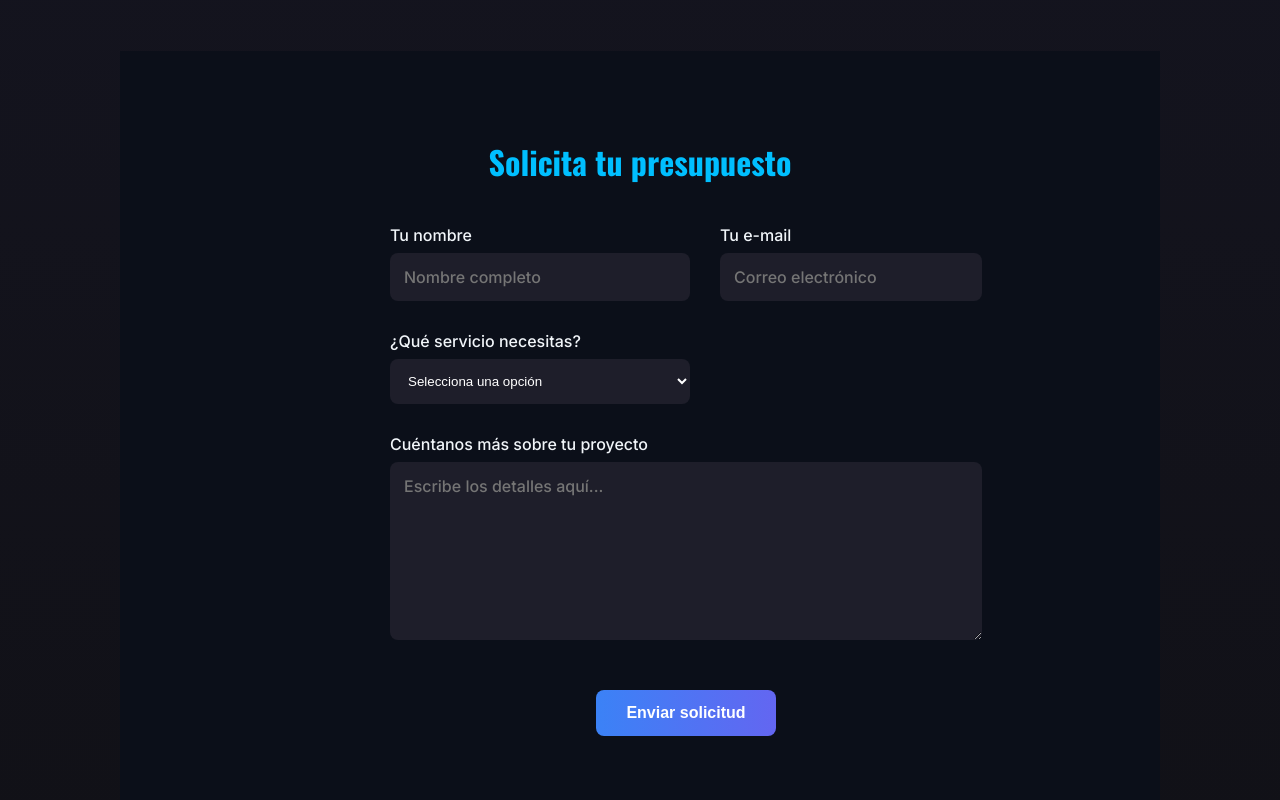
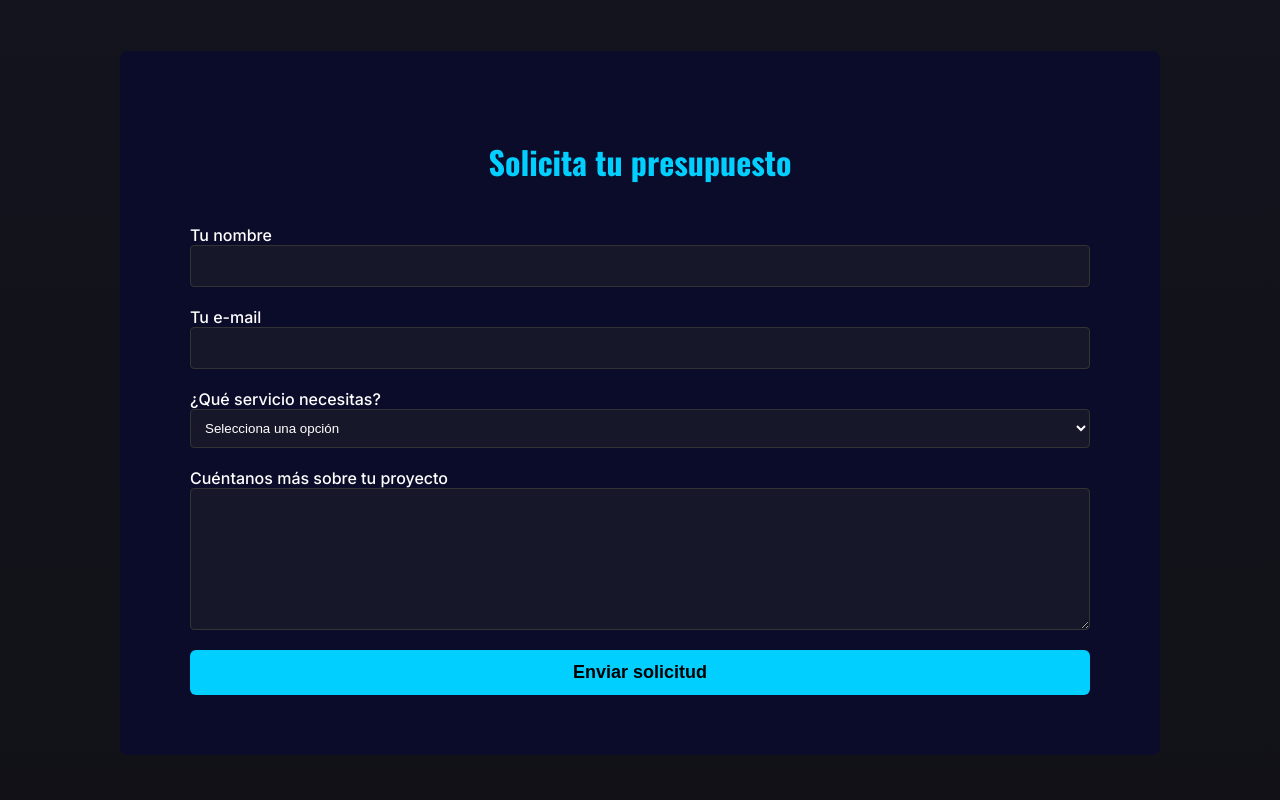
Before and after one commit to CodyDenghel67/grupo67-web, a plain HTML site: page index.html in a window 1280 px wide. Shown: the part 1960-2760 px from the top of the page. Drawn offline with nearby package versions, Linux system fonts and the light colour scheme.

Commit message:
Add files via upload

```diff
--- a/index.html
+++ b/index.html
@@ -139,56 +139,49 @@
 </section>
 
 
-<section id="contacto" style="padding: 60px 20px; background-color: #0b0f19; color: #f1f5f9;">
-  <div style="max-width: 1000px; margin: auto;">
-    <h2 style="text-align: center; font-size: 32px; margin-bottom: 40px;">Solicita tu presupuesto</h2>
+<section id="contacto" class="formulario-seccion">
 
-    <form action="https://formspree.io/f/mqabjbdo" method="POST" style="display: grid; grid-template-columns: repeat(auto-fit, minmax(300px, 1fr)); gap: 30px;">
+  <div style="max-width: 900px; margin: auto; color: white;">
+    <h2 style="text-align: center; font-size: 2rem; color: #00cfff; margin-bottom: 40px;">Solicita tu presupuesto</h2>
+  <form action="https://formspree.io/f/mqabjbdo" method="POST">
+
 
       <div style="display: flex; flex-direction: column;">
-        <label for="nombre" style="margin-bottom: 8px;">Tu nombre</label>
-        <input type="text" id="nombre" name="nombre" placeholder="Nombre completo" required
-          style="padding: 14px; border-radius: 8px; border: none; background-color: #1e1e2a; color: #fff;">
+        <label for="nombre">Tu nombre</label>
+        <input type="text" name="nombre" id="nombre" required style="padding: 10px; background-color: #161829; color: white; border: 1px solid #333; border-radius: 4px;">
       </div>
 
       <div style="display: flex; flex-direction: column;">
-        <label for="email" style="margin-bottom: 8px;">Tu e-mail</label>
-        <input type="email" id="email" name="email" placeholder="Correo electrónico" required
-          style="padding: 14px; border-radius: 8px; border: none; background-color: #1e1e2a; color: #fff;">
+        <label for="email">Tu e-mail</label>
+        <input type="email" name="email" id="email" required style="padding: 10px; background-color: #161829; color: white; border: 1px solid #333; border-radius: 4px;">
       </div>
 
-      <div style="display: flex; flex-direction: column;">
-        <label for="servicio" style="margin-bottom: 8px;">¿Qué servicio necesitas?</label>
-        <select id="servicio" name="servicio" required
-          style="padding: 14px; border-radius: 8px; border: none; background-color: #1e1e2a; color: #fff;">
-          <option value="" disabled selected>Selecciona una opción</option>
-          <option value="Web corporativa">Web corporativa</option>
-          <option value="Tienda online">Tienda online</option>
-          <option value="Landing Page">Landing Page</option>
-          <option value="Blog personal">Blog personal</option>
-          <option value="Rediseño web">Rediseño web</option>
-          <option value="Otros">Otros</option>
+      <div style="grid-column: span 2; display: flex; flex-direction: column;">
+        <label for="servicio">¿Qué servicio necesitas?</label>
+        <select name="servicio" id="servicio" required style="padding: 10px; background-color: #161829; color: white; border: 1px solid #333; border-radius: 4px;">
+          <option disabled selected>Selecciona una opción</option>
+          <option value="web-corporativa">Servicio Nº1: Web corporativa</option>
+          <option value="web-tiendas">Servicio Nº2: Tienda online</option>
+          <option value="web-personalizada">Servicio Nº3: Web personalizada</option>
+          <option value="web-simple">Servicio Nº4: Página informativa simple</option>
         </select>
       </div>
 
-      <div style="display: flex; flex-direction: column; grid-column: span 2;">
-        <label for="mensaje" style="margin-bottom: 8px;">Cuéntanos más sobre tu proyecto</label>
-        <textarea id="mensaje" name="mensaje" placeholder="Escribe los detalles aquí..." required
-          style="padding: 14px; border-radius: 8px; border: none; background-color: #1e1e2a; color: #fff; min-height: 150px;"></textarea>
+      <div style="grid-column: span 2; display: flex; flex-direction: column;">
+        <label for="mensaje">Cuéntanos más sobre tu proyecto</label>
+        <textarea name="mensaje" id="mensaje" rows="6" required style="padding: 10px; background-color: #161829; color: white; border: 1px solid #333; border-radius: 4px;"></textarea>
       </div>
 
-      <input type="hidden" name="_redirect" value="https://grupo67-web.vercel.app/gracias.html">
-
-      <div style="grid-column: span 2; text-align: center; margin-top: 20px;">
-        <button type="submit"
-          style="padding: 14px 30px; border: none; border-radius: 8px; background: linear-gradient(to right, #3b82f6, #6366f1); color: white; font-weight: bold; font-size: 16px; cursor: pointer; transition: transform 0.2s ease;">
-          Enviar solicitud
-        </button>
+      <div style="grid-column: span 2; text-align: center;">
+        <button type="submit" style="padding: 12px 30px; background-color: #00cfff; color: black; border: none; border-radius: 6px; cursor: pointer;">Enviar solicitud</button>
       </div>
 
+      <!-- Redirección a la página de agradecimiento -->
+      <input type="hidden" name="_redirect" value="gracias.html">
     </form>
   </div>
 </section>
+
 
 
 
@@ -227,33 +220,34 @@
     <button class="next">→</button>
   </div>
 
-  <section id="testimonios" style="padding: 60px 20px; background-color: #0b0f19; color: #f1f5f9;">
-  <div style="max-width: 800px; margin: auto;">
-    <h2 style="text-align: center; font-size: 32px; margin-bottom: 30px;">Déjanos tu valoración</h2>
+ <section id="testimonios" class="formulario-seccion">
 
-    <form action="https://formspree.io/f/mqabjbdo" method="POST" style="display: flex; flex-direction: column; gap: 20px;">
+  <div style="max-width: 900px; margin: auto; color: white;">
+    <h2 style="text-align: center; font-size: 2rem; color: #00cfff; margin-bottom: 40px;">Déjanos tu valoración</h2>
 
-      <input type="hidden" name="_subject" value="Nueva valoración desde la web Grupo 67">
+    <form action="https://formspree.io/f/mqabjbdo" method="POST" style="display: grid; grid-template-columns: 1fr 1fr; gap: 20px;">
 
-      <label for="nombre">Tu nombre:</label>
-      <input type="text" id="nombre" name="nombre" placeholder="Nombre completo" required
-        style="padding: 12px; border-radius: 8px; border: none; background-color: #1e1e2a; color: #fff;">
+      <div style="display: flex; flex-direction: column; grid-column: span 2;">
+        <label for="nombre">Tu nombre</label>
+        <input type="text" name="nombre" id="nombre" required style="padding: 10px; background-color: #161829; color: white; border: 1px solid #333; border-radius: 4px;">
+      </div>
 
-      <label for="valoracion">Tu valoración:</label>
-      <textarea id="valoracion" name="valoracion" placeholder="Escribe tu experiencia con nosotros..." required
-        style="padding: 12px; border-radius: 8px; border: none; background-color: #1e1e2a; color: #fff; min-height: 100px;"></textarea>
+      <div style="display: flex; flex-direction: column; grid-column: span 2;">
+        <label for="valoracion">Tu valoración</label>
+        <textarea name="valoracion" id="valoracion" rows="6" required style="padding: 10px; background-color: #161829; color: white; border: 1px solid #333; border-radius: 4px;" placeholder="Escribe tu experiencia, qué te pareció nuestro servicio..."></textarea>
+      </div>
 
-      <input type="hidden" name="_redirect" value="https://grupo67-web.vercel.app/gracias.html">
+      <div style="grid-column: span 2; text-align: center;">
+        <button type="submit" style="padding: 12px 30px; background-color: #00cfff; color: black; border: none; border-radius: 6px; cursor: pointer;">Enviar valoración</button>
+      </div>
 
-      <div style="text-align: center;">
-        <button type="submit"
-          style="padding: 12px 25px; border-radius: 8px; border: none; background: linear-gradient(to right, #3b82f6, #6366f1); color: white; font-weight: bold; font-size: 16px; cursor: pointer;">
-          Enviar valoración
-        </button>
-      </div>
+      <!-- Redirección a la misma página de gracias -->
+      <input type="hidden" name="_subject" value="Nueva valoración en Grupo 67">
+      <input type="hidden" name="_redirect" value="gracias.html">
     </form>
   </div>
 </section>
+
 
 
 
--- a/style.css
+++ b/style.css
@@ -690,3 +690,53 @@ blockquote {
     transform: translateY(0);
   }
 }
+
+
+/* Estilo unificado para los formularios de contacto y valoraciones */
+.formulario-seccion {
+  background-color: #0b0c2a; /* el color oscuro profundo que usa tu web */
+  padding: 60px 20px;
+  border-radius: 8px;
+  margin-bottom: 60px;
+  color: white;
+}
+
+.formulario-seccion h2 {
+  text-align: center;
+  font-size: 2rem;
+  color: #00cfff;
+  margin-bottom: 40px;
+}
+
+.formulario-seccion form {
+  display: grid;
+  grid-template-columns: 1fr 1fr;
+  gap: 20px;
+  max-width: 900px;
+  margin: auto;
+}
+
+.formulario-seccion form > div {
+  grid-column: span 2;
+  display: flex;
+  flex-direction: column;
+}
+
+.formulario-seccion input,
+.formulario-seccion select,
+.formulario-seccion textarea {
+  padding: 10px;
+  background-color: #161829;
+  color: white;
+  border: 1px solid #333;
+  border-radius: 4px;
+}
+
+.formulario-seccion button {
+  padding: 12px 30px;
+  background-color: #00cfff;
+  color: black;
+  border: none;
+  border-radius: 6px;
+  cursor: pointer;
+}
```
